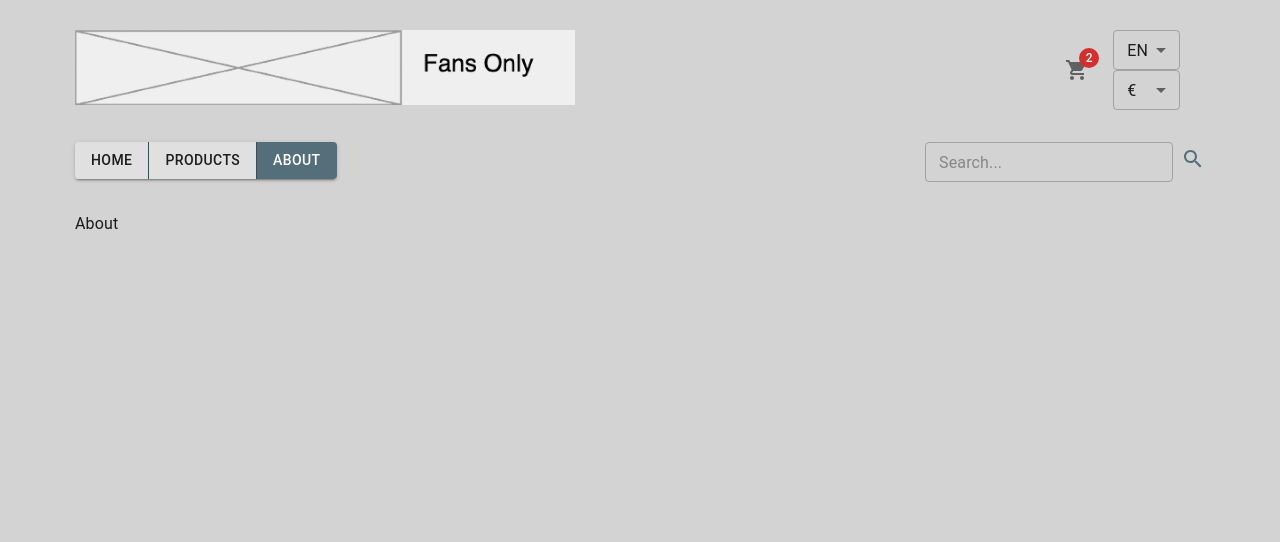
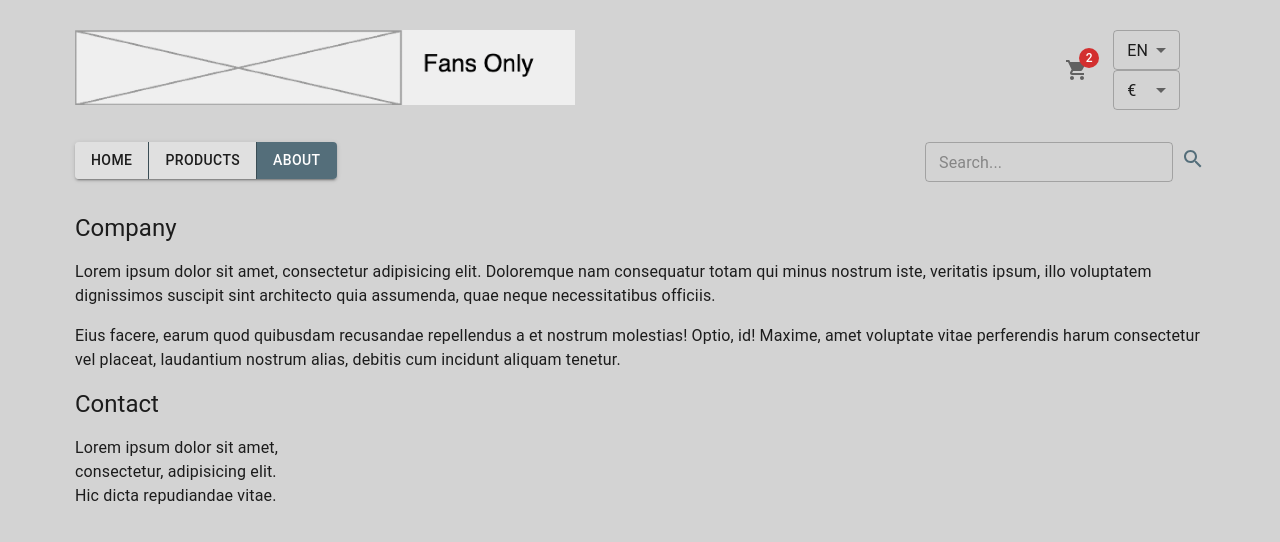
Before and after one commit to VeeHalonen/ux-prototype, a React (Create React App) app: page /about in a window 1280 px wide. Shown: the top 542 px of the page. Built offline with nearby package versions, Linux system fonts and the light colour scheme.

Commit message:
Add About page

```diff
--- a/src/views/About.jsx
+++ b/src/views/About.jsx
@@ -1,5 +1,35 @@
+import { Typography } from "@mui/material";
+
 const About = () => {
-  return <div>About</div>;
+  return (
+    <div>
+      <Typography variant="h5" paragraph>
+        Company
+      </Typography>
+      <Typography paragraph>
+        Lorem ipsum dolor sit amet, consectetur adipisicing elit. Doloremque nam
+        consequatur totam qui minus nostrum iste, veritatis ipsum, illo
+        voluptatem dignissimos suscipit sint architecto quia assumenda, quae
+        neque necessitatibus officiis.
+      </Typography>
+      <Typography paragraph>
+        Eius facere, earum quod quibusdam recusandae repellendus a et nostrum
+        molestias! Optio, id! Maxime, amet voluptate vitae perferendis harum
+        consectetur vel placeat, laudantium nostrum alias, debitis cum incidunt
+        aliquam tenetur.
+      </Typography>
+      <Typography variant="h5" paragraph>
+        Contact
+      </Typography>
+      <Typography>
+        Lorem ipsum dolor sit amet,
+        <br />
+        consectetur, adipisicing elit.
+        <br />
+        Hic dicta repudiandae vitae.
+      </Typography>
+    </div>
+  );
 };
 
 export default About;
```
